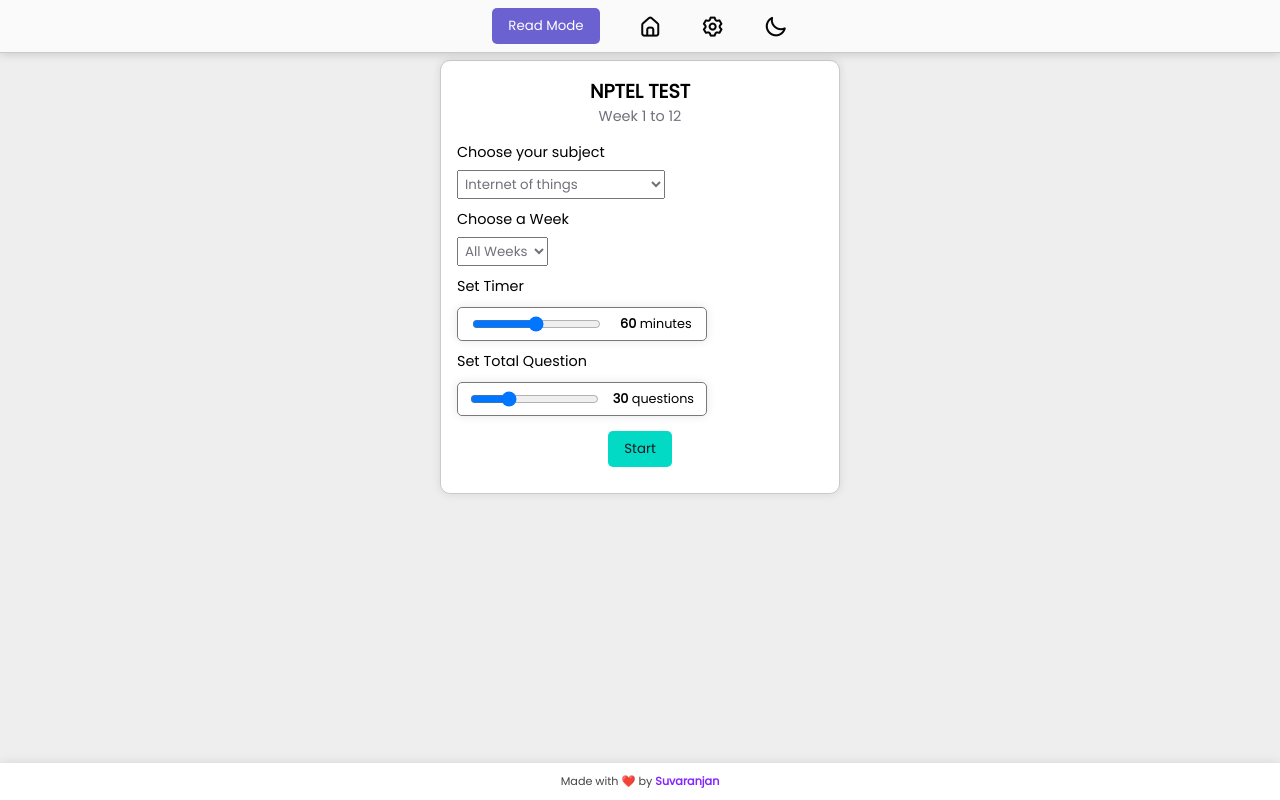
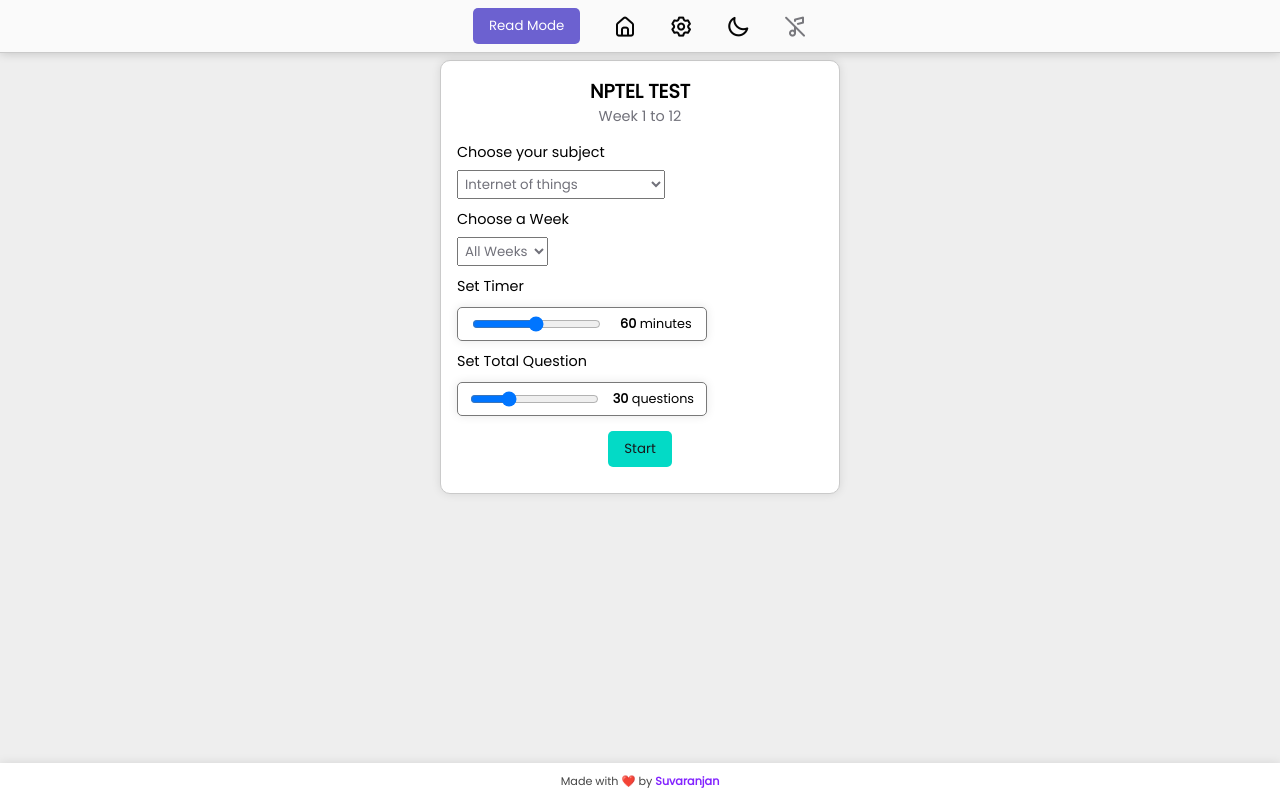
Before and after one commit to suvaranjan/Test-App, a React (Vite) app: page / in a window 1280 px wide. Built offline with nearby package versions, Linux system fonts and the light colour scheme.

Commit message:
adding music

```diff
--- a/src/Navbar.jsx
+++ b/src/Navbar.jsx
@@ -1,13 +1,22 @@
 import React from "react";
 import { useNavigate } from "react-router-dom";
-import { useTheme } from "./store/zustand";
+import { useTheme, useMusic } from "./store/zustand";
+import toast, { Toaster } from "react-hot-toast";
 
 export default function Navbar() {
   const { isDarkMode, setIsDarkMode } = useTheme();
+
+  const { isMusic, setIsMusic } = useMusic();
+
   const navigate = useNavigate();
 
   const toggleDayNightMode = () => {
     setIsDarkMode(!isDarkMode);
+  };
+
+  const handleMusic = () => {
+    setIsMusic(!isMusic);
+    toast.success("Music will be functional shortly!");
   };
 
   if (isDarkMode) {
@@ -17,6 +26,17 @@
   }
 
   return (
+    <>
+      {" "}
+      <Toaster
+        toastOptions={{
+          style: {
+            background: isDarkMode ? "#151717" : null,
+            color: isDarkMode ? "#fff" : null,
+            border: isDarkMode ? "1px solid #38383d" : null,
+          },
+        }}
+      />
       <div
         className="navbar"
         style={
@@ -48,7 +68,17 @@
               onClick={toggleDayNightMode}
             ></i>
           </div>
+          <div className="nav-box1">
+            <i
+              // className={`uil ${
+              //   isMusic ? "uil-music-note" : "uil-music-tune-slash music"
+              // }`}
+              className="uil uil-music-tune-slash music"
+              onClick={handleMusic}
+            ></i>
           </div>
         </div>
+      </div>
+    </>
   );
 }
--- a/src/index.css
+++ b/src/index.css
@@ -202,13 +202,18 @@
 }
 
 .inside-nav {
-  width: 85vw;
+  width: 400px;
+  max-width: 95vw;
   display: flex;
-  justify-content: space-around;
+  justify-content: space-between;
   padding: 8px;
   align-items: center;
   margin: 0 auto;
   max-width: 350px;
+}
+
+.music {
+  color: #78787d;
 }
 
 .nav-box1 button {
--- a/src/store/zustand.js
+++ b/src/store/zustand.js
@@ -11,6 +11,13 @@
     isDarkMode: false,
     setIsDarkMode: (newTheme) => {
         set({ isDarkMode: newTheme });
+    },
+}))
+
+export const useMusic = create((set) => ({
+    isMusic: false,
+    setIsMusic: (newValue) => {
+        set({ isMusic: newValue });
     },
 }))
 
```
Lines whose indentation alone changed are shown as unchanged.
